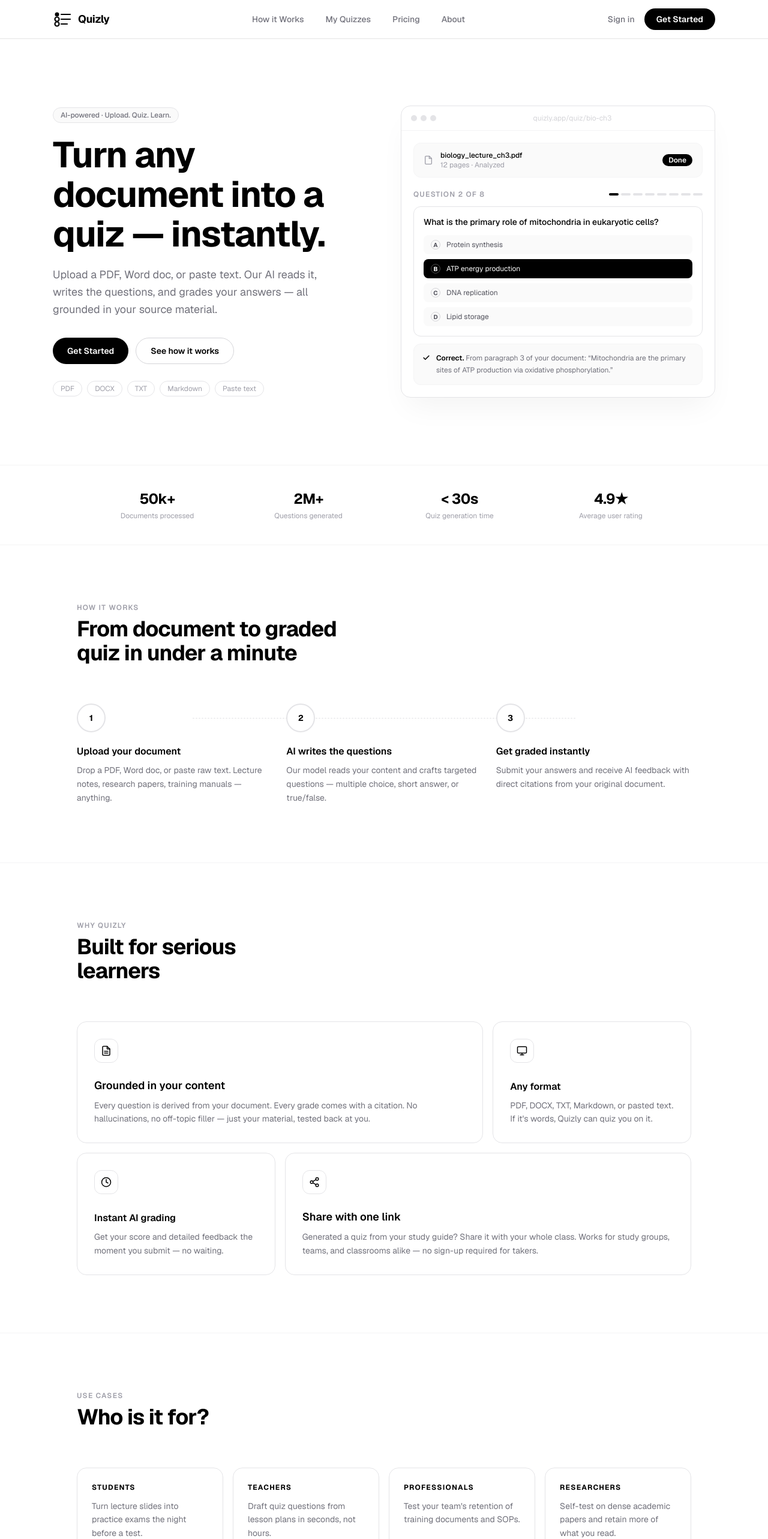
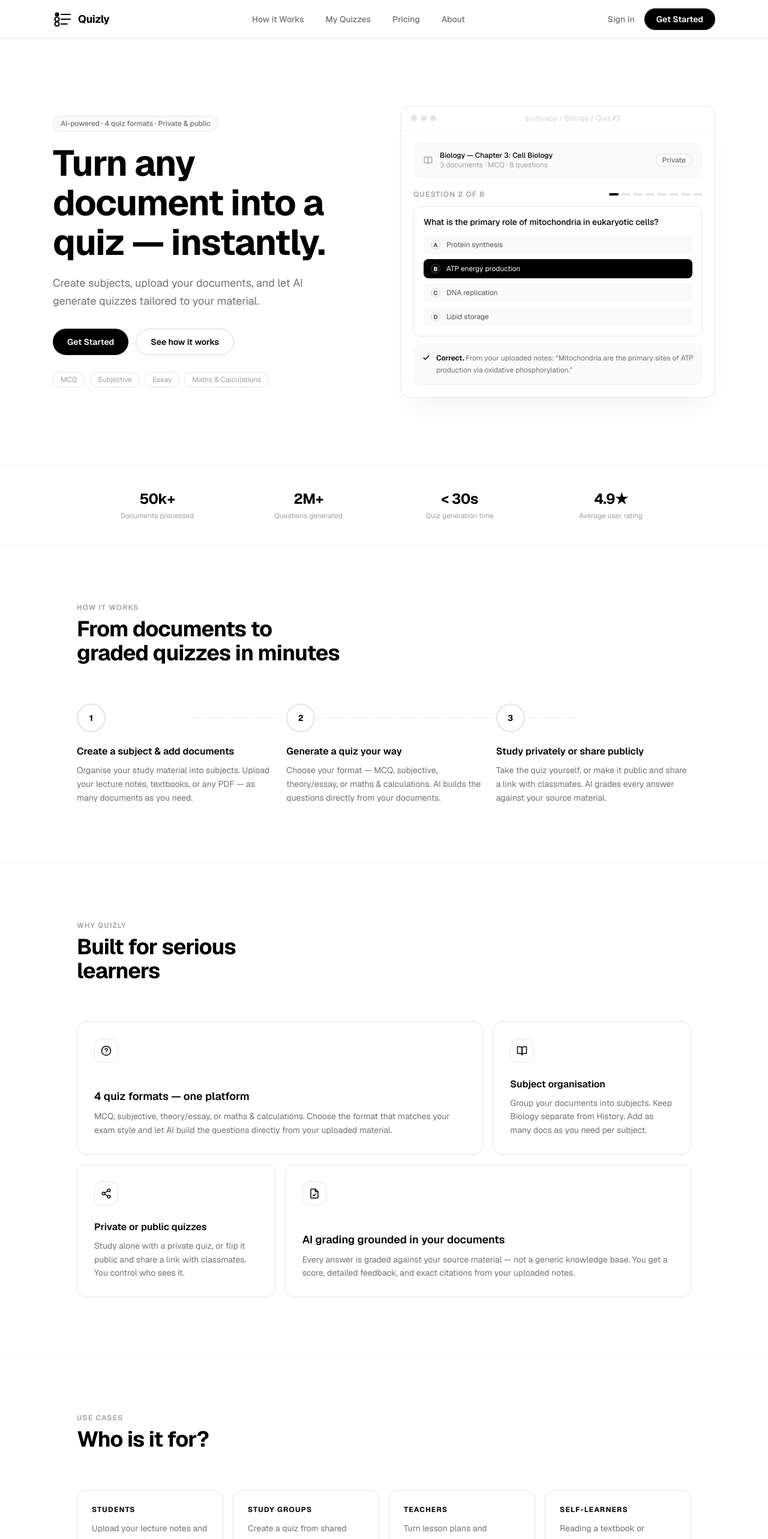
Before and after one commit to Ebukamee/quizly-frontend, a Next.js app: page / in a window 1280 px wide. Shown: the top 2566 px of the page at 60% size. Built offline with nearby package versions, Linux system fonts and the light colour scheme.

Commit message:
Redesign

```diff
--- a/app/components/Features.tsx
+++ b/app/components/Features.tsx
@@ -10,46 +10,32 @@
 const features: Feature[] = [
   {
     wide: true,
-    title: "Grounded in your content",
+    title: "4 quiz formats — one platform",
     description:
-      "Every question is derived from your document. Every grade comes with a citation. No hallucinations, no off-topic filler — just your material, tested back at you.",
+      "MCQ, subjective, theory/essay, or maths & calculations. Choose the format that matches your exam style and let AI build the questions directly from your uploaded material.",
     icon: (
       <svg width="18" height="18" viewBox="0 0 24 24" fill="none" stroke="currentColor" strokeWidth="2" strokeLinecap="round" strokeLinejoin="round">
-        <path d="M14 2H6a2 2 0 0 0-2 2v16a2 2 0 0 0 2 2h12a2 2 0 0 0 2-2V8z" />
-        <polyline points="14,2 14,8 20,8" />
-        <line x1="16" y1="13" x2="8" y2="13" />
-        <line x1="16" y1="17" x2="8" y2="17" />
+        <circle cx="12" cy="12" r="10" />
+        <path d="M9.09 9a3 3 0 0 1 5.83 1c0 2-3 3-3 3" />
+        <line x1="12" y1="17" x2="12.01" y2="17" />
       </svg>
     ),
   },
   {
     wide: false,
-    title: "Any format",
-    description: "PDF, DOCX, TXT, Markdown, or pasted text. If it's words, Quizly can quiz you on it.",
+    title: "Subject organisation",
+    description: "Group your documents into subjects. Keep Biology separate from History. Add as many docs as you need per subject.",
     icon: (
       <svg width="18" height="18" viewBox="0 0 24 24" fill="none" stroke="currentColor" strokeWidth="2" strokeLinecap="round" strokeLinejoin="round">
-        <rect x="2" y="3" width="20" height="14" rx="2" />
-        <line x1="8" y1="21" x2="16" y2="21" />
-        <line x1="12" y1="17" x2="12" y2="21" />
+        <path d="M2 3h6a4 4 0 0 1 4 4v14a3 3 0 0 0-3-3H2z" />
+        <path d="M22 3h-6a4 4 0 0 0-4 4v14a3 3 0 0 1 3-3h7z" />
       </svg>
     ),
   },
   {
     wide: false,
-    title: "Instant AI grading",
-    description: "Get your score and detailed feedback the moment you submit — no waiting.",
-    icon: (
-      <svg width="18" height="18" viewBox="0 0 24 24" fill="none" stroke="currentColor" strokeWidth="2" strokeLinecap="round" strokeLinejoin="round">
-        <circle cx="12" cy="12" r="10" />
-        <polyline points="12,6 12,12 16,14" />
-      </svg>
-    ),
-  },
-  {
-    wide: true,
-    title: "Share with one link",
-    description:
-      "Generated a quiz from your study guide? Share it with your whole class. Works for study groups, teams, and classrooms alike — no sign-up required for takers.",
+    title: "Private or public quizzes",
+    description: "Study alone with a private quiz, or flip it public and share a link with classmates. You control who sees it.",
     icon: (
       <svg width="18" height="18" viewBox="0 0 24 24" fill="none" stroke="currentColor" strokeWidth="2" strokeLinecap="round" strokeLinejoin="round">
         <circle cx="18" cy="5" r="3" />
@@ -57,6 +43,19 @@
         <circle cx="18" cy="19" r="3" />
         <line x1="8.59" y1="13.51" x2="15.42" y2="17.49" />
         <line x1="15.41" y1="6.51" x2="8.59" y2="10.49" />
+      </svg>
+    ),
+  },
+  {
+    wide: true,
+    title: "AI grading grounded in your documents",
+    description:
+      "Every answer is graded against your source material — not a generic knowledge base. You get a score, detailed feedback, and exact citations from your uploaded notes.",
+    icon: (
+      <svg width="18" height="18" viewBox="0 0 24 24" fill="none" stroke="currentColor" strokeWidth="2" strokeLinecap="round" strokeLinejoin="round">
+        <path d="M14 2H6a2 2 0 0 0-2 2v16a2 2 0 0 0 2 2h12a2 2 0 0 0 2-2V8z" />
+        <polyline points="14,2 14,8 20,8" />
+        <polyline points="9,15 11,17 15,13" />
       </svg>
     ),
   },
--- a/app/components/Hero.tsx
+++ b/app/components/Hero.tsx
@@ -6,13 +6,13 @@
       <div className="mx-auto max-w-6xl px-6 py-20 lg:py-28">
         <div className="grid items-center gap-14 lg:grid-cols-2">
 
-          {/* Left: Copy — staggered fade-up */}
+          {/* Left: Copy */}
           <div>
             <span
               className="animate-fade-up inline-flex items-center gap-1.5 rounded-full border border-zinc-200 bg-zinc-50 px-3 py-1 text-xs font-medium text-zinc-500 dark:border-zinc-800 dark:bg-zinc-900 dark:text-zinc-400"
               style={{ animationDelay: "0ms" }}
             >
-              AI-powered · Upload. Quiz. Learn.
+              AI-powered · 4 quiz formats · Private & public
             </span>
 
             <h1
@@ -26,7 +26,7 @@
               className="animate-fade-up mt-5 max-w-md text-lg leading-relaxed text-zinc-500 dark:text-zinc-400"
               style={{ animationDelay: "160ms" }}
             >
-              Upload a PDF, Word doc, or paste text. Our AI reads it, writes the questions, and grades your answers — all grounded in your source material.
+              Create subjects, upload your documents, and let AI generate quizzes tailored to your material.
             </p>
 
             <div
@@ -51,7 +51,7 @@
               className="animate-fade-up mt-7 flex flex-wrap gap-2"
               style={{ animationDelay: "320ms" }}
             >
-              {["PDF", "DOCX", "TXT", "Markdown", "Paste text"].map((fmt) => (
+              {["MCQ", "Subjective", "Essay", "Maths & Calculations"].map((fmt) => (
                 <span
                   key={fmt}
                   className="rounded-full border border-zinc-200 px-3 py-1 text-xs text-zinc-400 dark:border-zinc-800 dark:text-zinc-500"
@@ -62,7 +62,7 @@
             </div>
           </div>
 
-          {/* Right: Product mockup — delayed fade-in */}
+          {/* Right: Product mockup */}
           <div
             className="animate-fade-in w-full overflow-hidden rounded-2xl border border-zinc-200 bg-white shadow-2xl shadow-black/5 dark:border-zinc-800 dark:bg-zinc-950 dark:shadow-black/40"
             style={{ animationDelay: "300ms" }}
@@ -72,22 +72,22 @@
               <div className="h-2.5 w-2.5 rounded-full bg-zinc-200 dark:bg-zinc-700" />
               <div className="h-2.5 w-2.5 rounded-full bg-zinc-200 dark:bg-zinc-700" />
               <div className="h-2.5 w-2.5 rounded-full bg-zinc-200 dark:bg-zinc-700" />
-              <span className="mx-auto text-xs text-zinc-300 dark:text-zinc-600">quizly.app/quiz/bio-ch3</span>
+              <span className="mx-auto text-xs text-zinc-300 dark:text-zinc-600">quizly.app / Biology / Quiz #3</span>
             </div>
 
             <div className="p-5">
-              {/* Uploaded doc pill */}
+              {/* Subject + doc pill */}
               <div className="flex items-center gap-3 rounded-xl border border-zinc-100 bg-zinc-50 px-4 py-3 dark:border-zinc-800 dark:bg-zinc-900">
-                <svg width="16" height="16" viewBox="0 0 24 24" fill="none" stroke="currentColor" strokeWidth="2" strokeLinecap="round" strokeLinejoin="round" className="shrink-0 text-zinc-400">
-                  <path d="M14 2H6a2 2 0 0 0-2 2v16a2 2 0 0 0 2 2h12a2 2 0 0 0 2-2V8z" />
-                  <polyline points="14,2 14,8 20,8" />
+                <svg width="15" height="15" viewBox="0 0 24 24" fill="none" stroke="currentColor" strokeWidth="2" strokeLinecap="round" strokeLinejoin="round" className="shrink-0 text-zinc-400">
+                  <path d="M2 3h6a4 4 0 0 1 4 4v14a3 3 0 0 0-3-3H2z" />
+                  <path d="M22 3h-6a4 4 0 0 0-4 4v14a3 3 0 0 1 3-3h7z" />
                 </svg>
                 <div className="min-w-0 flex-1">
-                  <p className="truncate text-xs font-medium text-black dark:text-white">biology_lecture_ch3.pdf</p>
-                  <p className="text-xs text-zinc-400">12 pages · Analyzed</p>
+                  <p className="truncate text-xs font-medium text-black dark:text-white">Biology — Chapter 3: Cell Biology</p>
+                  <p className="text-xs text-zinc-400">3 documents · MCQ · 8 questions</p>
                 </div>
-                <span className="shrink-0 rounded-full bg-black px-2.5 py-0.5 text-xs font-semibold text-white dark:bg-white dark:text-black">
-                  Done
+                <span className="shrink-0 rounded-full border border-zinc-200 px-2.5 py-0.5 text-xs font-medium text-zinc-500 dark:border-zinc-700 dark:text-zinc-400">
+                  Private
                 </span>
               </div>
 
@@ -118,19 +118,12 @@
                   ].map((opt) => (
                     <div
                       key={opt.label}
-                      className={`flex items-center gap-2.5 rounded-lg px-3 py-2 text-xs transition-colors ${
-                        opt.active
-                          ? "bg-black text-white dark:bg-white dark:text-black"
-                          : "bg-zinc-50 text-zinc-600 dark:bg-zinc-900 dark:text-zinc-400"
-                      }`}
+                      className={`flex items-center gap-2.5 rounded-lg px-3 py-2 text-xs transition-colors ${opt.active
+                        ? "bg-black text-white dark:bg-white dark:text-black"
+                        : "bg-zinc-50 text-zinc-600 dark:bg-zinc-900 dark:text-zinc-400"
+                        }`}
                     >
-                      <span
-                        className={`flex h-4 w-4 shrink-0 items-center justify-center rounded-full border text-[10px] font-bold ${
-                          opt.active
-                            ? "border-white/30 dark:border-black/30"
-                            : "border-zinc-300 dark:border-zinc-700"
-                        }`}
-                      >
+                      <span className={`flex h-4 w-4 shrink-0 items-center justify-center rounded-full border text-[10px] font-bold ${opt.active ? "border-white/30 dark:border-black/30" : "border-zinc-300 dark:border-zinc-700"}`}>
                         {opt.label}
                       </span>
                       {opt.text}
@@ -139,7 +132,7 @@
                 </div>
               </div>
 
-              {/* AI grading feedback */}
+              {/* AI feedback */}
               <div className="mt-3 rounded-xl border border-zinc-100 bg-zinc-50 p-3.5 dark:border-zinc-800 dark:bg-zinc-900">
                 <div className="flex items-start gap-2.5">
                   <svg width="13" height="13" viewBox="0 0 24 24" fill="none" stroke="currentColor" strokeWidth="3" strokeLinecap="round" strokeLinejoin="round" className="mt-0.5 shrink-0 text-black dark:text-white">
@@ -147,7 +140,7 @@
                   </svg>
                   <p className="text-xs leading-relaxed text-zinc-500 dark:text-zinc-400">
                     <span className="font-semibold text-black dark:text-white">Correct. </span>
-                    From paragraph 3 of your document: &ldquo;Mitochondria are the primary sites of ATP production via oxidative phosphorylation.&rdquo;
+                    From your uploaded notes: &ldquo;Mitochondria are the primary sites of ATP production via oxidative phosphorylation.&rdquo;
                   </p>
                 </div>
               </div>
--- a/app/components/HowItWorks.tsx
+++ b/app/components/HowItWorks.tsx
@@ -3,18 +3,18 @@
 const steps = [
   {
     n: "1",
-    title: "Upload your document",
-    body: "Drop a PDF, Word doc, or paste raw text. Lecture notes, research papers, training manuals — anything.",
+    title: "Create a subject & add documents",
+    body: "Organise your study material into subjects. Upload your lecture notes, textbooks, or any PDF — as many documents as you need.",
   },
   {
     n: "2",
-    title: "AI writes the questions",
-    body: "Our model reads your content and crafts targeted questions — multiple choice, short answer, or true/false.",
+    title: "Generate a quiz your way",
+    body: "Choose your format — MCQ, subjective, theory/essay, or maths & calculations. AI builds the questions directly from your documents.",
   },
   {
     n: "3",
-    title: "Get graded instantly",
-    body: "Submit your answers and receive AI feedback with direct citations from your original document.",
+    title: "Study privately or share publicly",
+    body: "Take the quiz yourself, or make it public and share a link with classmates. AI grades every answer against your source material.",
   },
 ];
 
@@ -26,13 +26,12 @@
           <div className="mb-16">
             <p className="mb-2 text-xs font-semibold uppercase tracking-widest text-zinc-400">How it works</p>
             <h2 className="max-w-md text-3xl font-bold tracking-tight text-black dark:text-white sm:text-4xl">
-              From document to graded quiz in under a minute
+              From documents to graded quizzes in minutes
             </h2>
           </div>
         </AnimateIn>
 
         <div className="relative grid gap-10 sm:grid-cols-3 sm:gap-6">
-          {/* Dashed connector line (desktop only) */}
           <div className="absolute left-[calc(16.5%+24px)] right-[calc(16.5%+24px)] top-6 hidden border-t border-dashed border-zinc-200 dark:border-zinc-800 sm:block" />
 
           {steps.map((s, i) => (
--- a/app/components/UseCases.tsx
+++ b/app/components/UseCases.tsx
@@ -1,10 +1,10 @@
 import AnimateIn from "./AnimateIn";
 
 const useCases = [
-  { label: "Students", text: "Turn lecture slides into practice exams the night before a test." },
-  { label: "Teachers", text: "Draft quiz questions from lesson plans in seconds, not hours." },
-  { label: "Professionals", text: "Test your team's retention of training documents and SOPs." },
-  { label: "Researchers", text: "Self-test on dense academic papers and retain more of what you read." },
+  { label: "Students", text: "Upload your lecture notes and past papers. Generate MCQ or essay quizzes and study privately before exams." },
+  { label: "Study groups", text: "Create a quiz from shared notes, make it public, and share the link. Everyone practices on the same material." },
+  { label: "Teachers", text: "Turn lesson plans and handouts into graded quizzes. Share with your class and let AI do the marking." },
+  { label: "Self-learners", text: "Reading a textbook or research paper? Upload it, generate questions, and test your understanding instantly." },
 ];
 
 export default function UseCases() {
```
